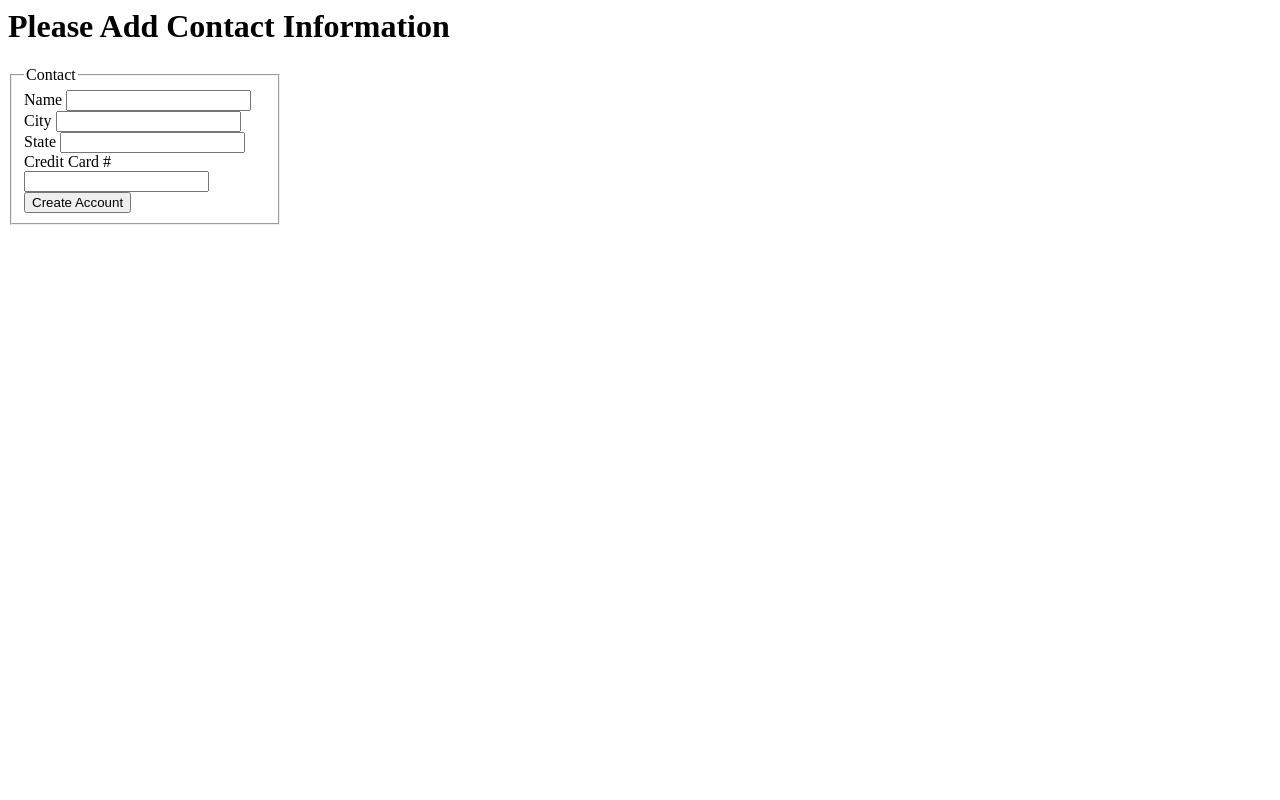
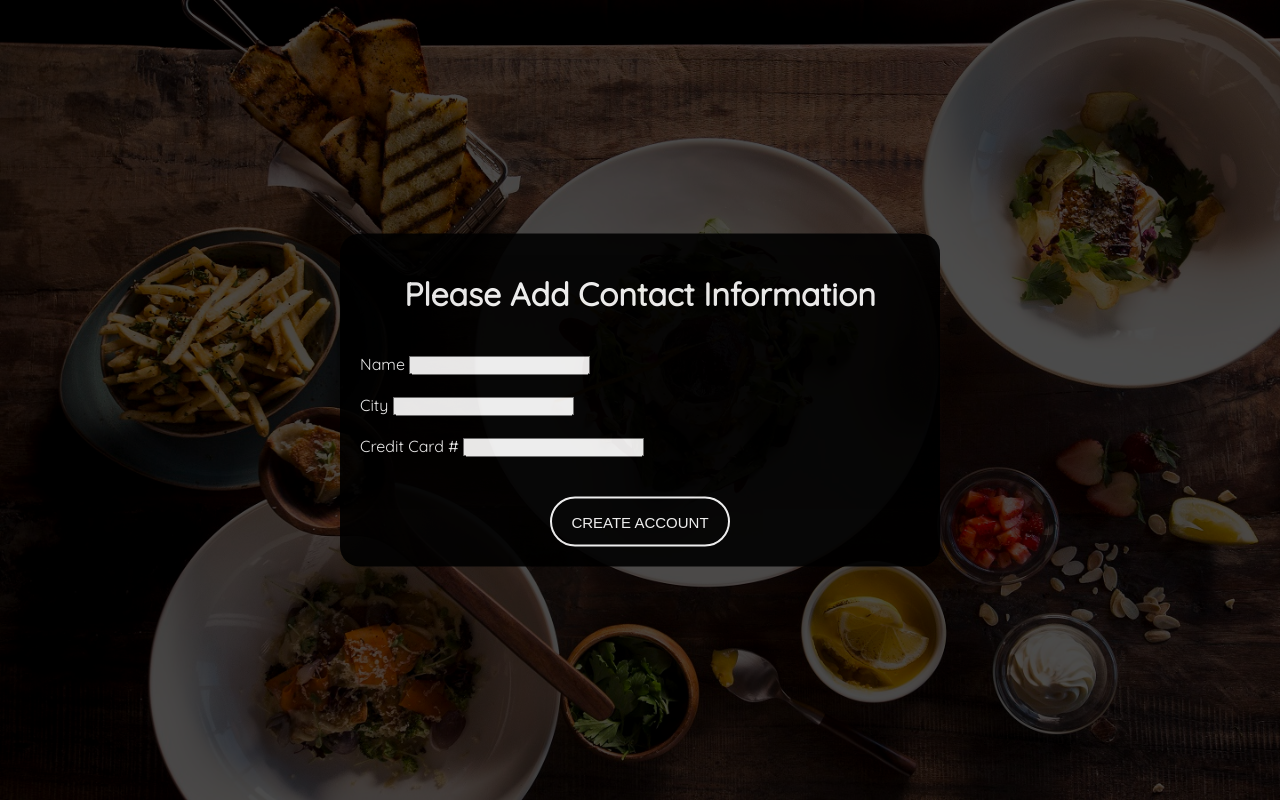
Before and after one commit to khuynh92/chewsit, a PHP site: page /contact.html in a window 1280 px wide. Run offline with PHP 8.4, Linux system fonts and the light colour scheme.

Commit message:
almost done with form on contact page done

```diff
--- a/contact.html
+++ b/contact.html
@@ -4,27 +4,34 @@
         <title>Chewsit | Contact</title>
         <style src ="contactstyle.css"></style>
         <link rel="stylesheet" type="text/css" media="screen" href="contactstyle.css" />
+        <link href="https://fonts.googleapis.com/css?family=Quicksand|Titan+One" rel="stylesheet">
     </head>
     <body>
-        <h1>Please Add Contact Information</h1> <!-- maybe make this an <im> becuase it<img> -->
         <form>
-            <fieldset>
-                <legend>Contact</legend>
+            <div class = "formContainer">
+                <h1>Please Add Contact Information</h1>
+                <br>
+                <br>
                 <label for = "userName">Name</label>
                 <input name = "userName" type ="text">
+                <br>
                 <br>
                 <label for = "userCity" type = "text">City</label>
                 <input name = "userCity" type = "text">
                 <br>
-                <label for = "userState">State</label>
-                <input name = "userState" type = "text">
                 <br>
                 <label for = "userNum">Credit Card #</label>
                 <input name = "userNum" type = "text">
                 <br>
-                <button id="create-button" type="submit">Create Account</button>
-            </fieldset>
+                <br>
+                <div class = "btnContainer">
+                    <button id="create-button" type="submit">Create Account</button>
+                </div>
+            </div>
         </form>
+        <div class = "overlay">
+
+            </div>
         <script src = "app.js"></script>
     </body>
 </html>
--- a/contactstyle.css
+++ b/contactstyle.css
@@ -1,7 +1,62 @@
 * {
     box-sizing: border-box;
+    margin:0;
+    padding:0;
 }
-
-fieldset {
-    width: 270px;
+body {
+    width:100%;
+    font-family: 'Quicksand', sans-serif;
+    position:relative;
+    background-image: url(assets/table-top.jpg);
+    background-size: cover;
 }
+.overlay {
+    background-color: black;
+    width:100%;
+    height:100%;
+    opacity:.7;
+}
+h1 {
+    margin-top:20px;
+    text-align:center;
+}
+form {
+    position: absolute;
+    top: 50%;
+    left: 50%;
+    transform: translate(-50%, -50%);
+    z-index:200;
+}
+.formContainer {
+    width: 600px;
+    margin:0 auto;
+    background-color: black;
+    color:white;
+    opacity:.9;
+    border-radius: 20px;
+    padding:20px;
+}
+.btnContainer {
+    text-align: center;
+}
+#create-button {
+    display:inline-block;
+    background-color:transparent;
+    border: white solid 2px;
+    color:white;
+    font-size:15px;
+    border-radius: 80px;
+    text-transform: uppercase;
+    margin-top: 20px;
+    width:180px;
+    height:50px;
+    transition: 200ms;
+}
+#create-button:hover {
+    border:solid rgb(25, 255, 121) 2px;
+    background-color: rgb(25, 255, 121);
+}
+#create-button:active {
+    border:solid rgb(18, 160, 77) 2px;
+    background-color: rgb(18, 160, 77);
+}
--- a/home.html
+++ b/home.html
@@ -9,7 +9,7 @@
     </head>
     <body>
         <div class = "signIn">
-            <h1>Chewsit!</h1> <!-- maybe make this an <im> becuase it<img> -->
+            <h1>Chewsit</h1> <!-- maybe make this an <im> becuase it<img> -->
             <a class = "btn" id="sign" href = "#">Sign In</a>
             <a class = "btn" id ="guest" href = "#">Guest</a>
             <a href = "#">Create Account</a>
```
Also changed, not shown: homestyle.css (+4 -3 lines), assets/table-top.jpg (added), 2 other files.
